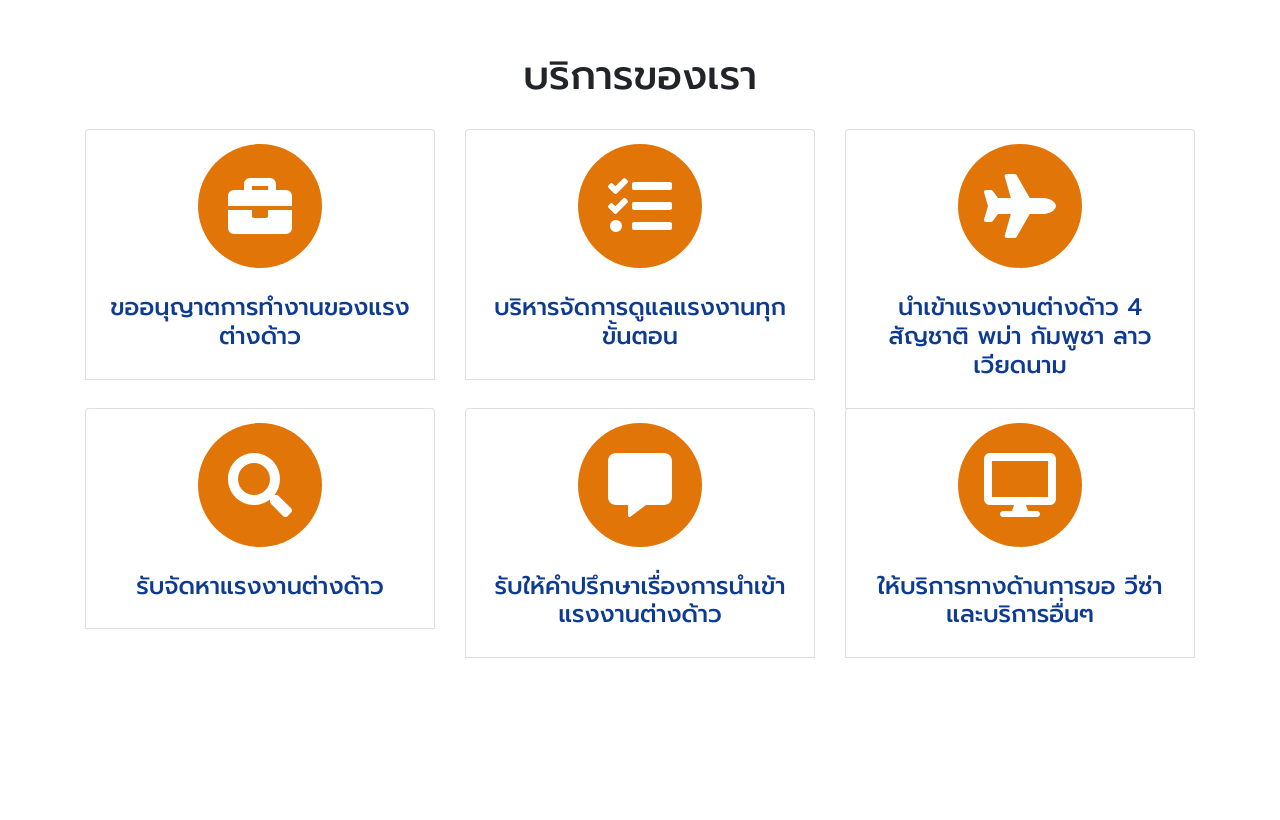
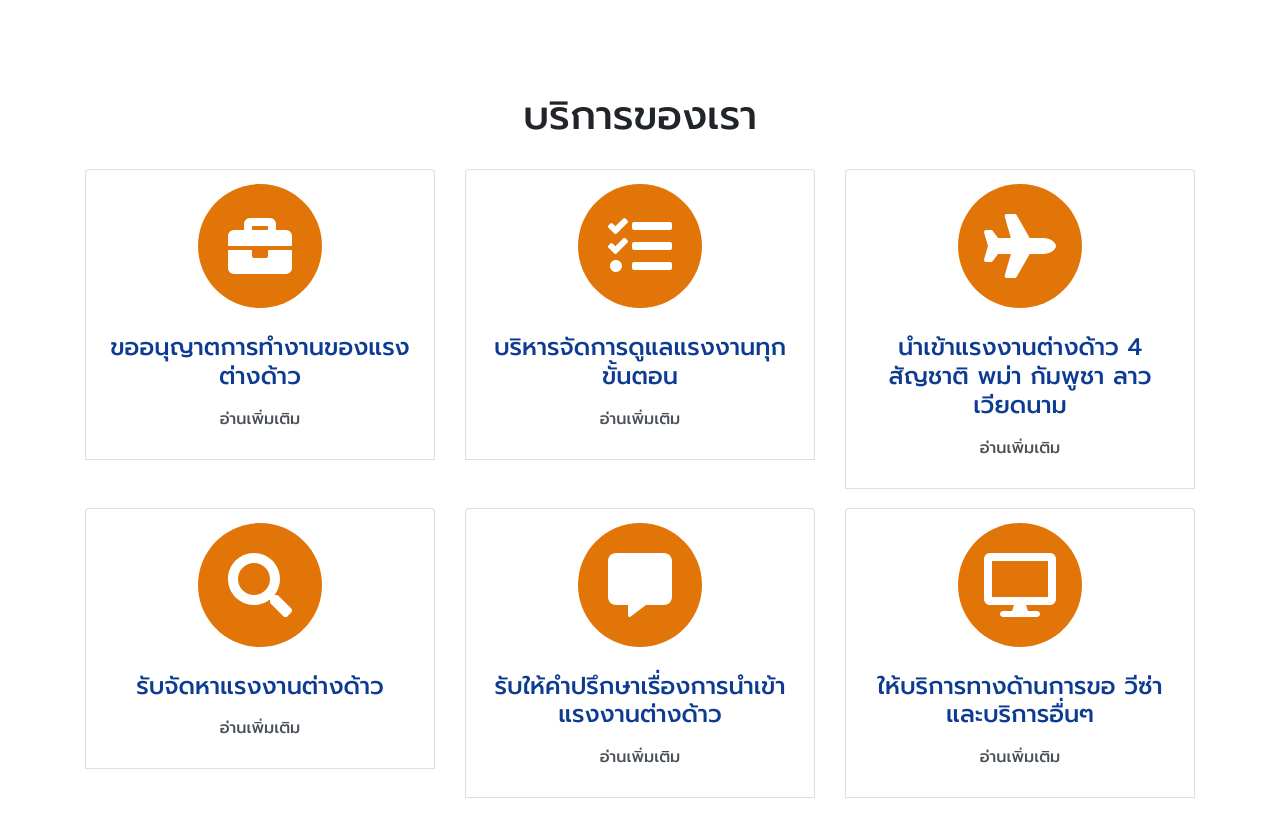
Before and after one commit to ThanakritTG8/DmgWebsite, a website with bundled scripts: page index.html in a window 1280 px wide. Shown: the part 880-1700 px from the top of the page. Built offline with nearby package versions, Linux system fonts and the light colour scheme.

Commit message:
add อ่านเพิ่มเติม in all button

```diff
--- a/css/scrolling-nav.css
+++ b/css/scrolling-nav.css
@@ -190,3 +190,7 @@ header.masthead {
   background: #c0c0c0;
   margin: 10px;
 }
+
+.list-group {
+  padding-bottom: 20px;
+}
--- a/index.html
+++ b/index.html
@@ -63,6 +63,7 @@
       <div class="bt-more">
         <button type="button" id="knowmore" class="btn" data-toggle="collapse" data-target="#aboutCompany">
           <p class="more">จุดประสงค์ของเรา</p>
+          <p class="readmore">อ่านเพิ่มเติม</p>
         </button>
 
 
@@ -101,7 +102,6 @@
     <div class="container">
       <h1 id="ourservice">บริการของเรา</h1>
 
-
       <div class="row">
 
         <div class="col-lg-4 text-center">
@@ -111,6 +111,7 @@
               <span class="fa-stack fa-4x" id="fontsers"><i class="fas fa-circle fa-stack-2x"></i><i
                   class="fas fa-briefcase fa-stack-1x fa-inverse"></i></span>
               <h4 class="topic my-3">ขออนุญาตการทำงานของแรงต่างด้าว</h4>
+              <p class="readmore">อ่านเพิ่มเติม</p>
             </a>
             <div class="collapse" id="workService">
               <li class="list-group-item">ต่อใบอณุญาตทำงาน</li>
@@ -118,6 +119,7 @@
               <li class="list-group-item">แจ้งออกจากงาน</li>
               <li class="list-group-item">เปลี่ยนนายจ้าง</li>
             </div>
+
           </div>
         </div>
 
@@ -128,6 +130,7 @@
               <span class="fa-stack fa-4x" id="fontsers"><i class="fas fa-circle fa-stack-2x"></i><i
                   class="fas fa-tasks fa-stack-1x fa-inverse"></i></span>
               <h4 class="topic my-3">บริหารจัดการดูแลแรงงานทุกขั้นตอน</h4>
+              <p class="readmore">อ่านเพิ่มเติม</p>
             </a>
 
             <div class="collapse" id="manageService">
@@ -148,6 +151,7 @@
               <span class="fa-stack fa-4x" id="fontsers"><i class="fas fa-circle fa-stack-2x"></i><i
                   class="fas fa-plane fa-stack-1x fa-inverse"></i></span>
               <h4 class="topic my-3">นำเข้าแรงงานต่างด้าว 4 สัญชาติ พม่า กัมพูชา ลาว เวียดนาม</h4>
+              <p class="readmore">อ่านเพิ่มเติม</p>
             </a>
             <div class="collapse" id="threeNation">
               <li class="list-group-item">ตรวจสุขภาพ</li>
@@ -167,6 +171,7 @@
               <span class="fa-stack fa-4x" id="fontsers"><i class="fas fa-circle fa-stack-2x"></i><i
                   class="fas fa-search fa-stack-1x fa-inverse"></i></span>
               <h4 class="topic my-3">รับจัดหาแรงงานต่างด้าว</h4>
+              <p class="readmore">อ่านเพิ่มเติม</p>
             </a>
             <div class="collapse" id="agency">
               <li class="list-group-item">สำหรับโรงงานอุตสาหกรรม</li>
@@ -183,6 +188,7 @@
               <span class="fa-stack fa-4x" id="fontsers"><i class="fas fa-circle fa-stack-2x"></i><i
                   class="fas fa-comment-alt fa-stack-1x fa-inverse"></i></span>
               <h4 class="topic my-3">รับให้คำปรึกษาเรื่องการนำเข้าแรงงานต่างด้าว</h4>
+              <p class="readmore">อ่านเพิ่มเติม</p>
             </a>
             <div class="collapse" id="advice"></div>
           </div>
@@ -195,6 +201,7 @@
               <span class="fa-stack fa-4x" id="fontsers"><i class="fas fa-circle fa-stack-2x"></i><i
                   class="fas fa-desktop fa-stack-1x fa-inverse"></i></span>
               <h4 class="topic my-3">ให้บริการทางด้านการขอ วีซ่า และบริการอื่นๆ</h4>
+              <p class="readmore">อ่านเพิ่มเติม</p>
             </a>
             <div class="collapse" id="moreService">
               <li class="list-group-item">ต่อวีซ่า (NON-LA)</li>
```
